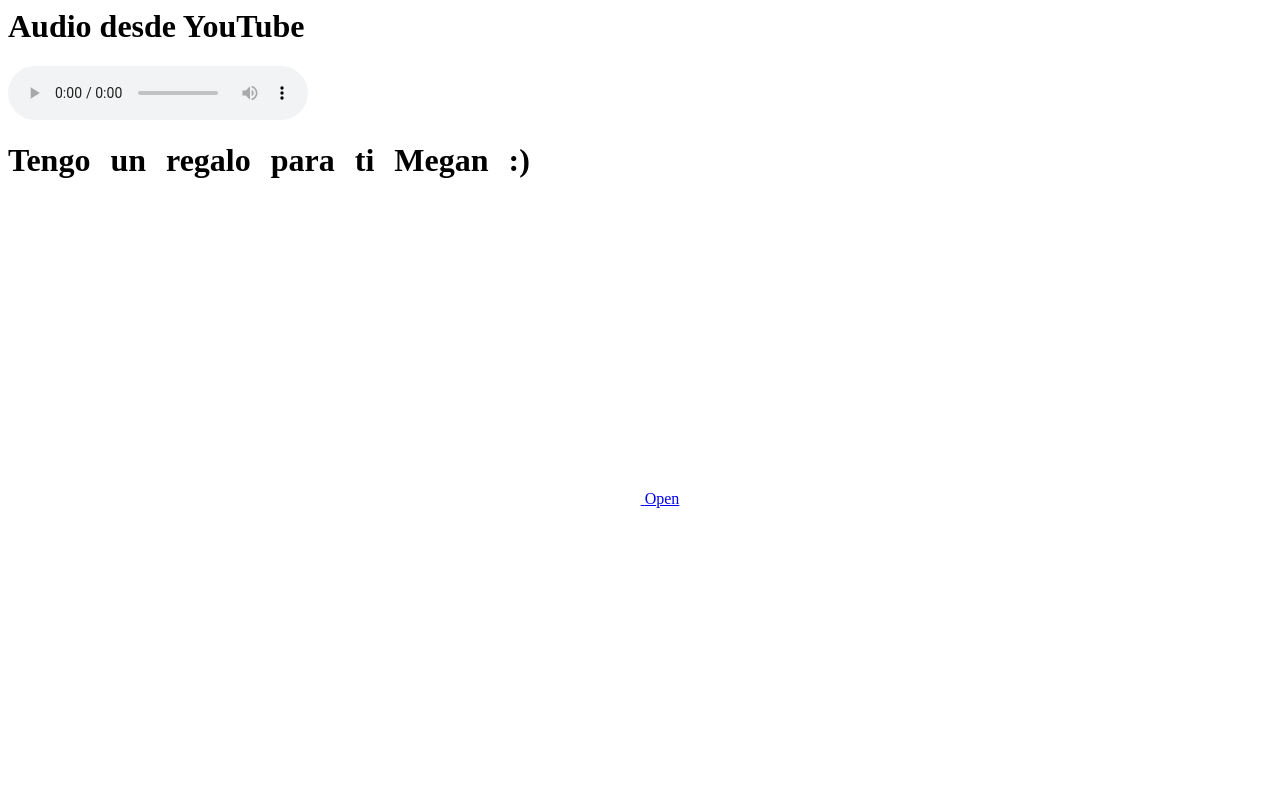
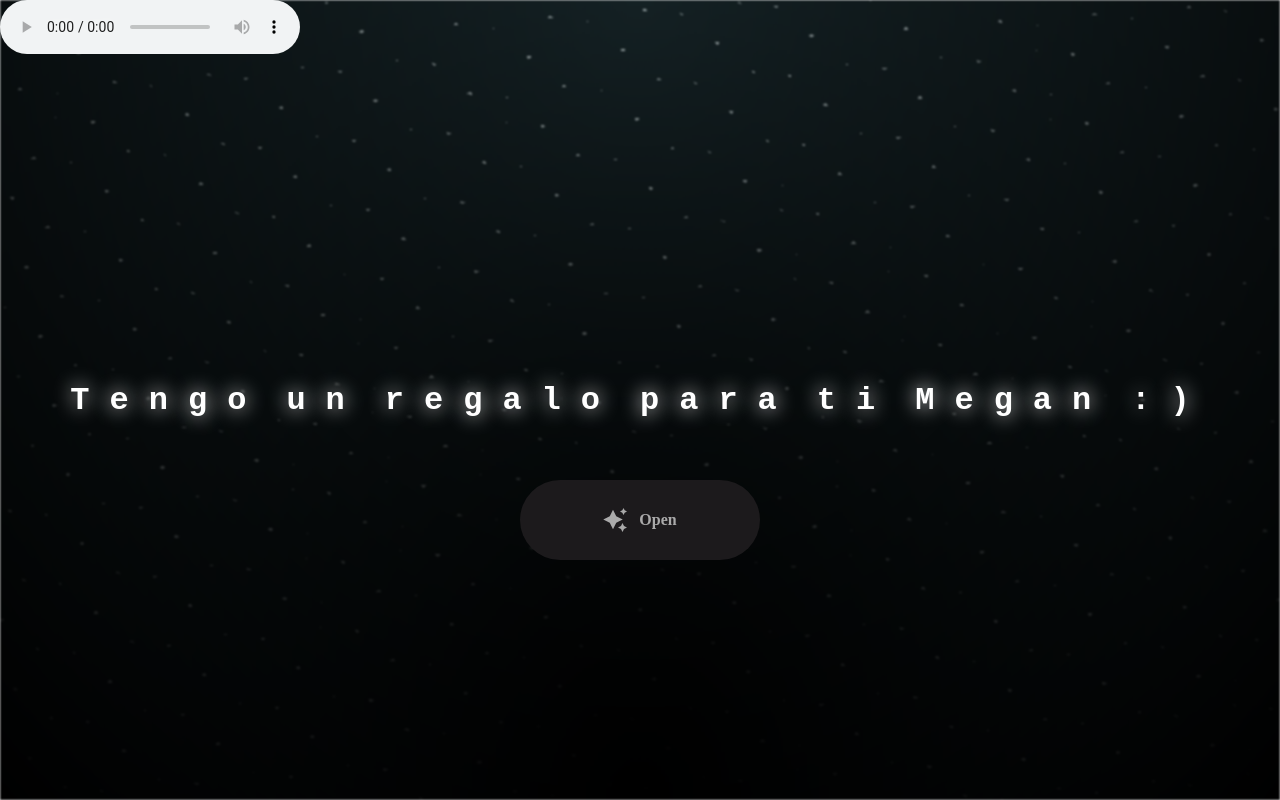
Before and after one commit to jocpq/Gift_meg-.github.io, a plain HTML site: page index.html in a window 1280 px wide. Drawn offline with Linux system fonts and the light colour scheme.

Commit message:
Update index.html
Signed-off-by: jocpq <165759019+jocpq@users.noreply.github.com>

```diff
--- a/index.html
+++ b/index.html
@@ -1,13 +1,10 @@
 <html lang="en">
 
   <head>
-    <meta charset="UTF-8">
-    <meta name="viewport" content="width=device-width, initial-scale=1.0">
-    <title>Audio de YouTube</title>
-</head>
-<body>
-    <h1>Audio desde YouTube</h1>
-    <iframe width="0" height="0" src="https://www.youtube.com/embed/JfoQe1B8ZpA?autoplay=1&loop=1&playlist=JfoQe1B8ZpA" frameborder="0" allow="autoplay" allowfullscreen></iframe>
+   <meta charset="UTF-8">
+  <meta name="viewport" content="width=device-width, initial-scale=1.0">
+  <link rel="shortcut icon" href="images/gift.png" type="image/x-icon">
+  <link rel="stylesheet" href="css/index.css">
 
   <!-- Document Title -->
   <title>Regalo para ti Meg</title>
```
